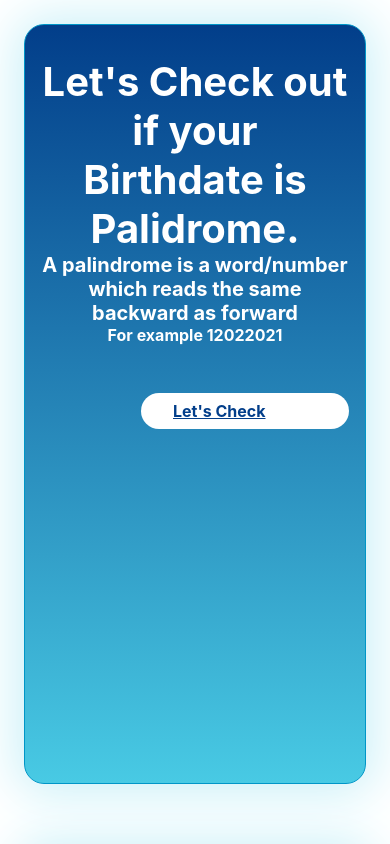
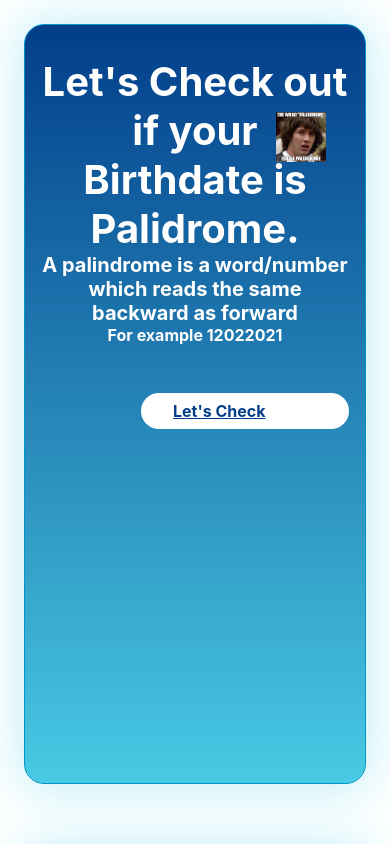
Before and after one commit to prathmeshjagtap/birthdaypalindrome, a React (Create React App) app: page / in a window 390 px wide. Shown: the top 844 px of the page. Built offline with nearby package versions, Linux system fonts and the light colour scheme.

Commit message:
Update App.css

```diff
--- a/src/App.css
+++ b/src/App.css
@@ -121,7 +121,9 @@ h2 {
     flex-direction: column;
   }
   .datepickerImage {
-    display: none;
+    width: fit-content;
+    max-width: 50px;
+    max-height: 50px;
   }
   .banner h1,
   .banner h3,
@@ -130,6 +132,5 @@ h2 {
     margin: 0;
     width: 100%;
     text-align: center;
-    /* min-height: 500px; */
   }
 }
```
